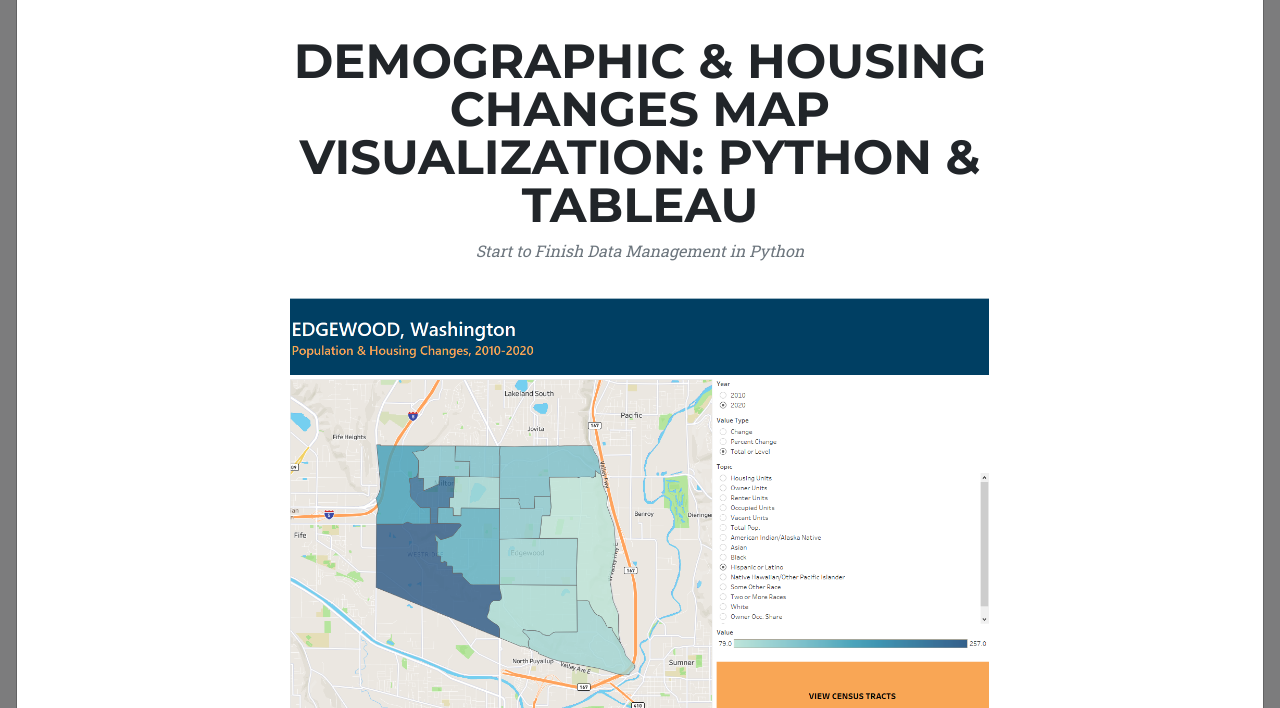
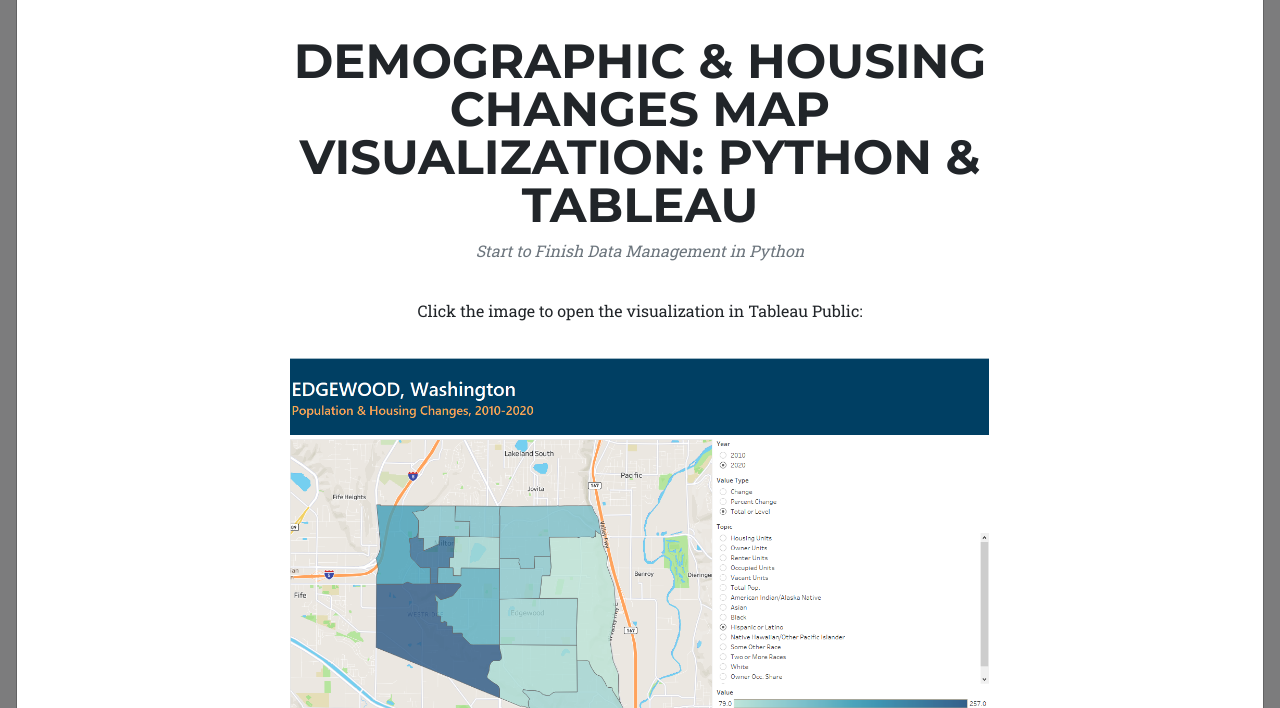
Before and after one commit to natbyoung/natbyoung.github.io, a plain HTML site: page index.html in a window 1280 px wide. Both pictures are taken after a click on the link 260 px from the left and 1098 px from the top of the page. Shown: the part 754-1462 px from the top of the page. Drawn offline with nearby package versions, Linux system fonts and the light colour scheme.

Commit message:
Img link update

```diff
--- a/index.html
+++ b/index.html
@@ -285,7 +285,10 @@
                                     <!-- Project details-->
                                     <h2 class="text-uppercase">Demographic & Housing Changes Map Visualization: Python & Tableau</h2>
                                     <p class="item-intro text-muted">Start to Finish Data Management in Python</p>
-                                    <img class="img-fluid d-block mx-auto" src="assets/img/portfolio/tableau_dash_preview.PNG" alt="Tableau Dashboard Preview Pic Edgewood" />
+									<p class="portfolio-description">
+                                    Click the image to open the visualization in Tableau Public:
+									</p>
+                                    <a href="https://public.tableau.com/app/profile/natalie.young2624/viz/edgewood_demographics_2010_2020/Dashboard2" target="_blank" rel="noopener noreferrer"><img class="img-fluid d-block mx-auto" src="assets/img/portfolio/tableau_dash_preview.PNG" alt="Tableau Dashboard Preview Pic Edgewood" /></a>
                                     <p>I created this visualization for a graduate class at the University of Wisconsin. Edgewood, Washington is a city of about 13,500 people which has grown rapidly in recent years as its single-family-dominant housing composition has changed to include large apartment complexes. This project compiles, analyzes, and shares decennial census data for the Edgewood area using Python scripts and a Tableau map visualization, allowing detailed exploration of changes in the area. Data subjects include housing units, vacancy, tenure, total population, and populations by race and ethnicity.  </p>
 									<p>The Python scripts compute the 2010-2020 changes in each topic for the area’s block groups and census tracts. Due to boundary changes across the decade, the 2010 census data needed for comparison to 2020 data were aggregated from 2010 census block data. The ArcPy mapping library is used extensively in the script. The interactive Tableau visualization includes tract and block group level maps that can be adjusted to any data topic, to display 2010, 2020, or decadal change. </p>
 									<ul class="list-inline">
@@ -324,7 +327,7 @@
 									<p class="portfolio-description">
                                     Click the image to open the visualization in Tableau Public:
 									</p>
-                                    <a href="https://public.tableau.com/app/profile/natalie.young2624/viz/utah_multifamily_properties/Dashboard" target="_blank" rel="noopener noreferrer"><img class="img-fluid d-block mx-auto" src="assets/img/portfolio/tableau_multifam_housing_ex.PNG" alt="Tableau Dashboard Preview Pic Edgewood" /></a>
+                                    <a href="https://public.tableau.com/app/profile/natalie.young2624/viz/utah_multifamily_properties/Dashboard" target="_blank" rel="noopener noreferrer"><img class="img-fluid d-block mx-auto" src="assets/img/portfolio/tableau_multifam_housing_ex.PNG" alt="Tableau Dashboard Preview Pic Multifamily" /></a>
                                     <p>I created this visualization for a graduate class at the University of Wisconsin. The data source is a public multifamily housing dataset that I helped develop in prior professional experience. The data are hosted on ArcGIS Online. I configured this visualization with the goal of providing both an overview of apartment construction by city, and enabling the user to view each apartment in detail. </p>
 									<ul class="list-inline">
                                         <li>
```
